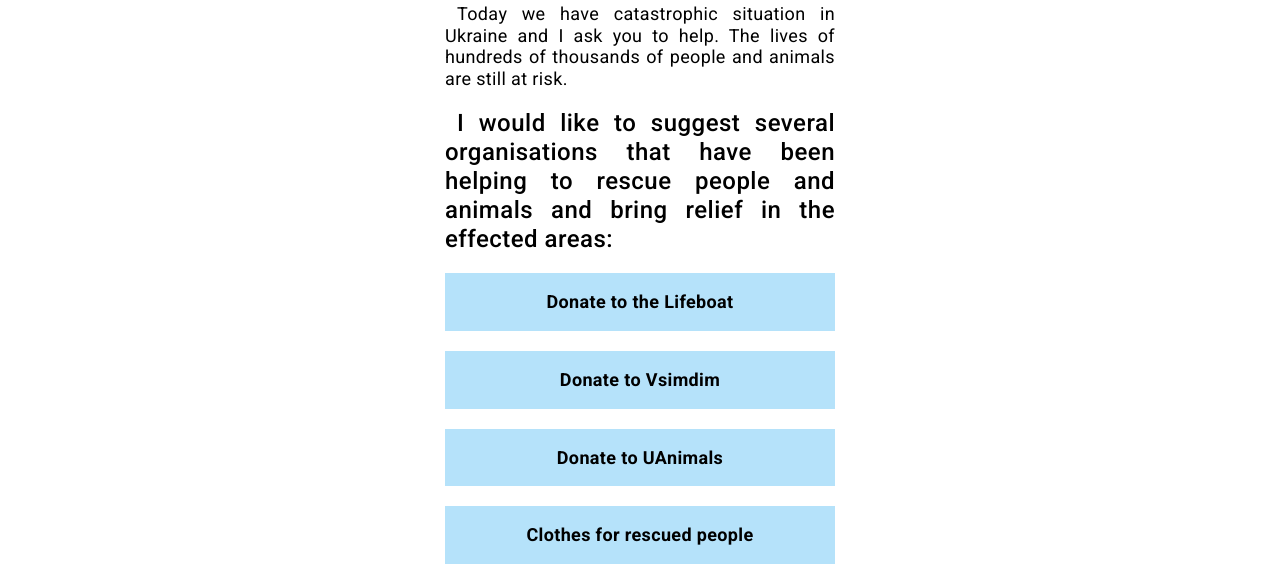
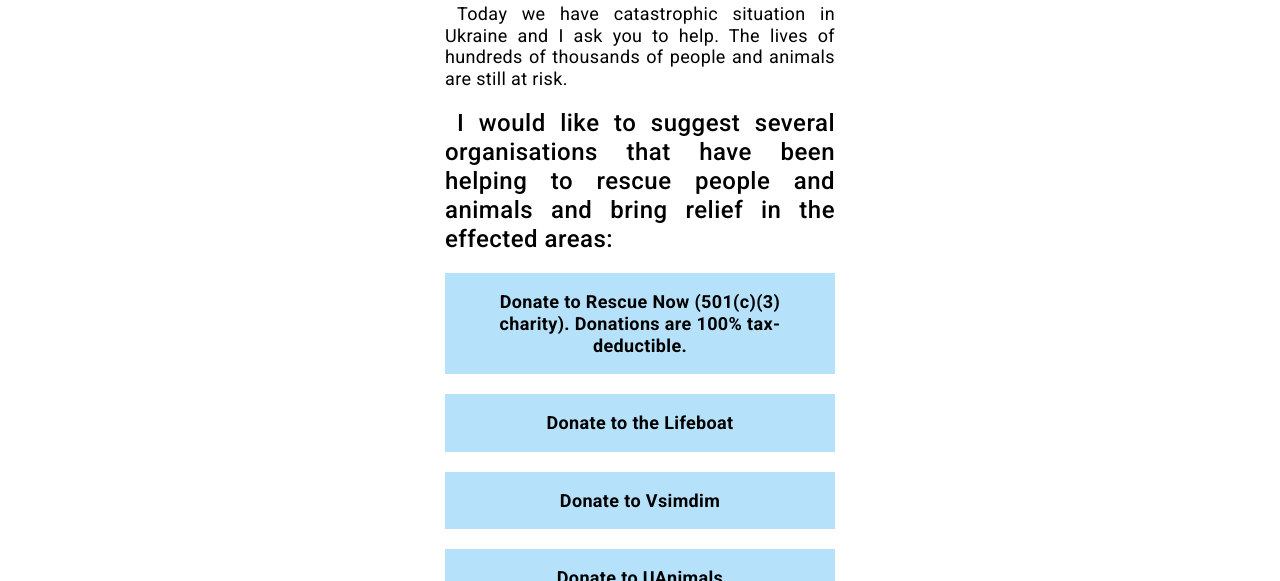
Before and after one commit to hoocher/save_ukraine, a plain HTML site: page index.html in a window 1280 px wide. Shown: the part 202-783 px from the top of the page. Drawn offline with nearby package versions, Linux system fonts and the light colour scheme.

Commit message:
add taxfree link

```diff
--- a/index.html
+++ b/index.html
@@ -49,6 +49,10 @@
                     the effected areas:</h3>
                 <ul class="list">
                     <li class="list-item"><a class="link resque-link" target="_blank" rel="noopener noreferrer nofollow"
+                            href="https://rescuenow.com.ua/en/home/">Donate to Rescue Now (501(c)(3) charity).
+                            Donations are 100% tax-deductible.</a>
+                    </li>
+                    <li class="list-item"><a class="link resque-link" target="_blank" rel="noopener noreferrer nofollow"
                             href="https://u24.gov.ua/lifeboat">Donate to the
                             Lifeboat</a>
                     </li>
```
